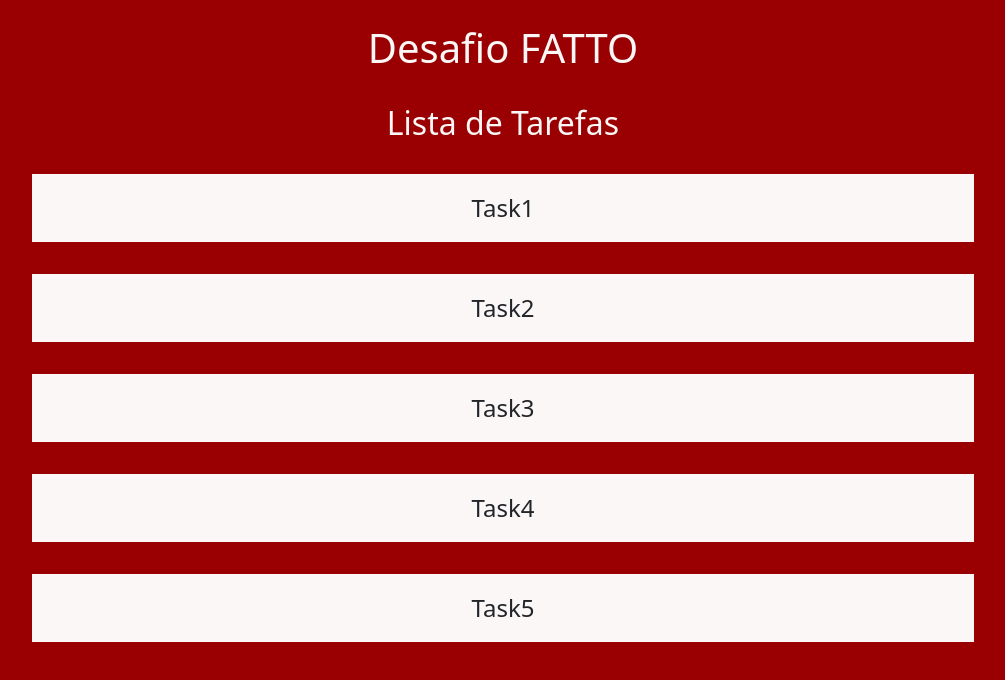
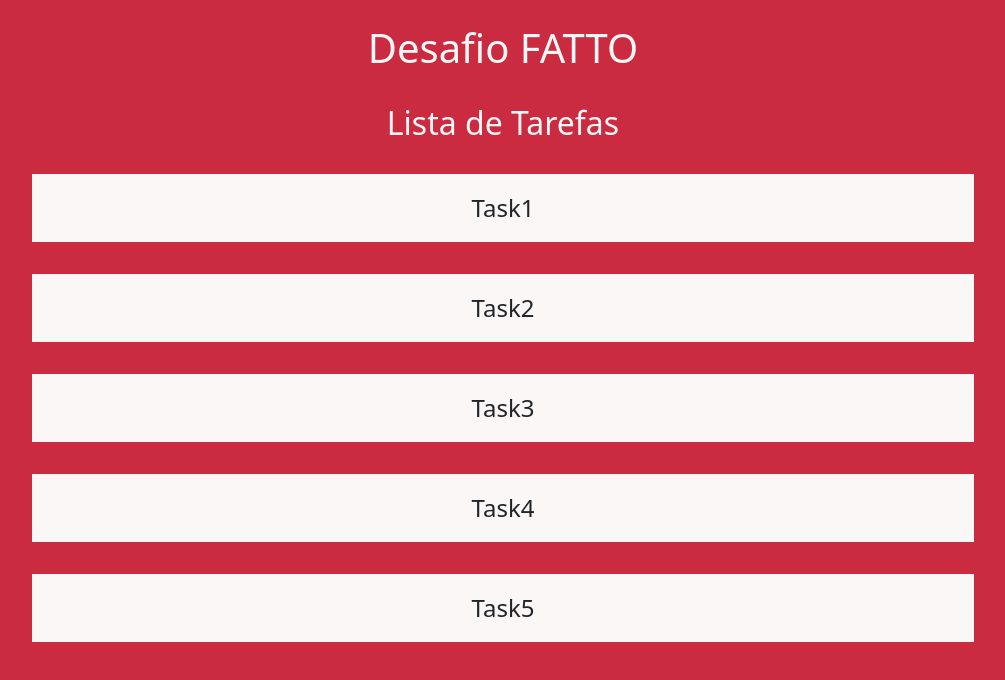
Before and after one commit to thalesondas/sistema-lista-de-tarefas, a React (Create React App) app in the folder frontend/: page / in a window 1280 px wide. Shown: the top 680 px of the page, without its empty margins (137-1142 px from the left). Built offline with nearby package versions, Linux system fonts and the light colour scheme.

Commit message:
PORT do backend & cor do site mudados

```diff
--- a/frontend/src/assets/MainPage.css
+++ b/frontend/src/assets/MainPage.css
@@ -1,7 +1,7 @@
 .container-base{
     min-height: 100vh;
     min-width: 100vw;
-    background-color: #9a0002;
+    background-color: #ca2b40;
 }
 
 .container-base h1,
```
Also changed, not shown: 1 other file (tests, documents, lock files or other folders).
